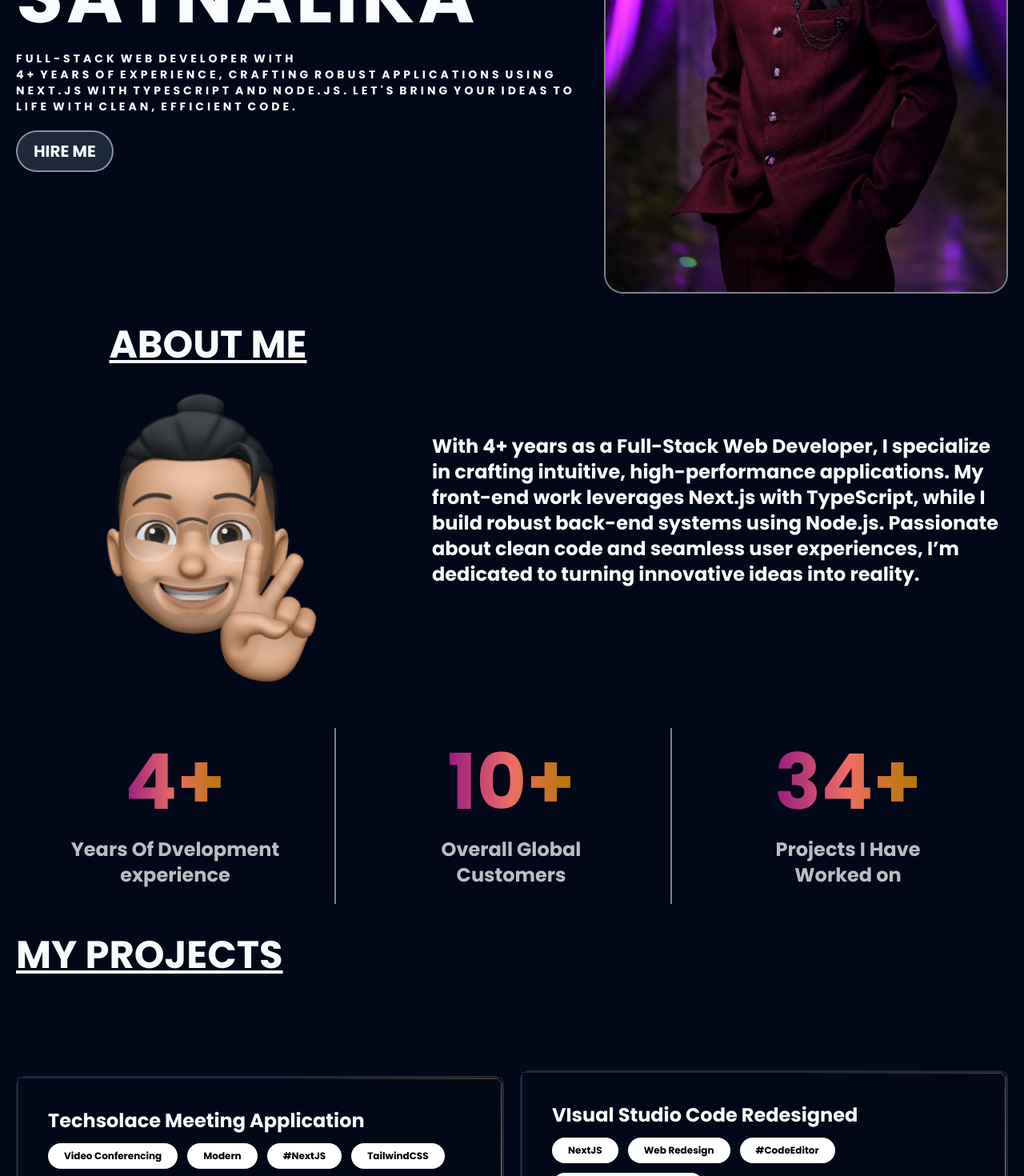
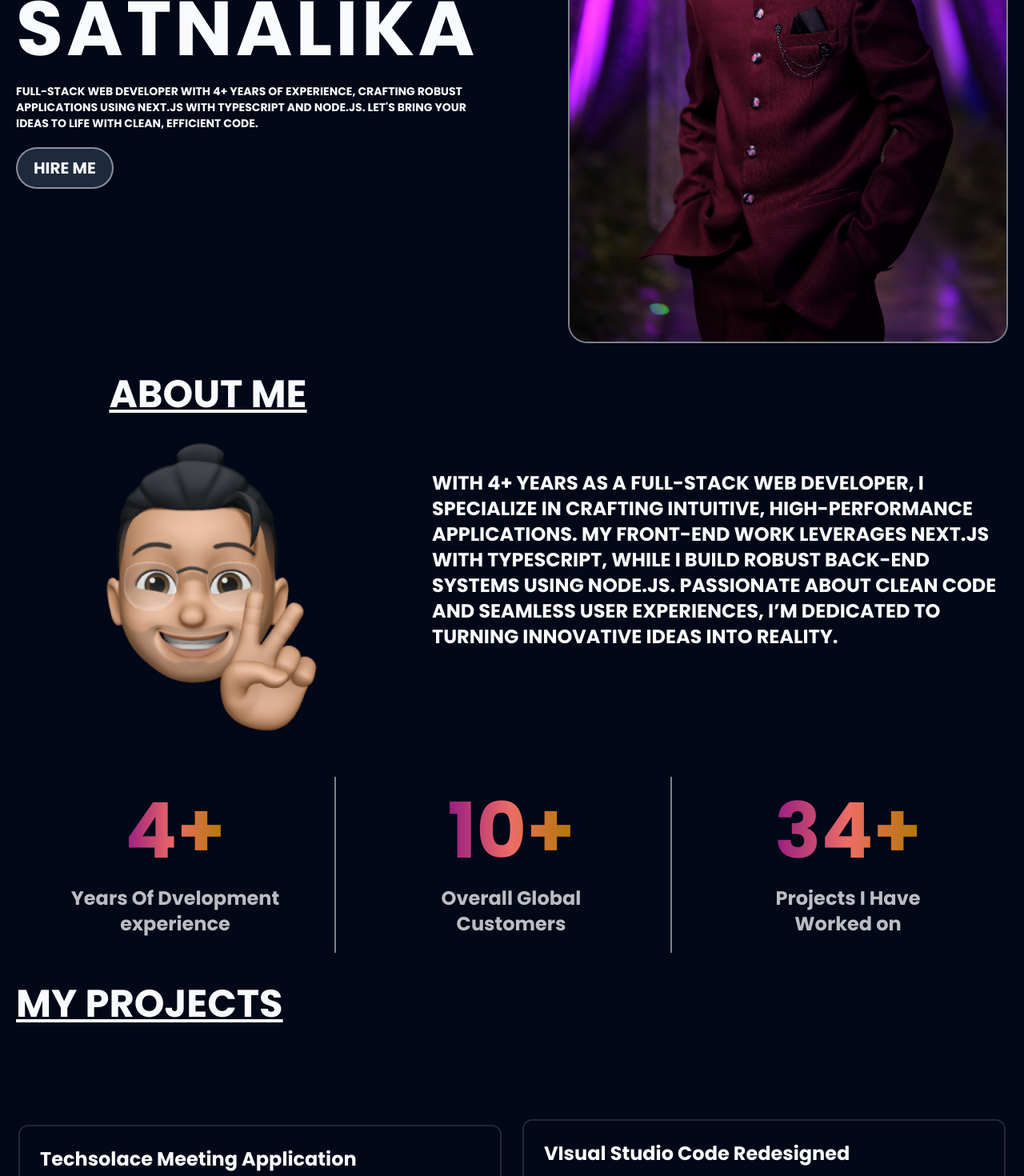
Before and after one commit to samrocker/samridh-satnalika-portfolio, a Next.js app: page / in a window 1280 px wide. Shown: the part 440-1910 px from the top of the page at 80% size. Built offline with nearby package versions, Linux system fonts and the light colour scheme.

Commit message:
animation error fixed

```diff
--- a/src/components/LandingPage/AboutSection.tsx
+++ b/src/components/LandingPage/AboutSection.tsx
@@ -19,7 +19,7 @@ const AboutSection = () => {
             />
           </div>
           <div className="flex-[1] lg:flex-[1.5] w-full flex-center flex-col">
-            <p className="text-lg lg:text-2xl text-primary font-bold">
+            <p className="text-lg lg:text-2xl text-primary font-bold uppercase max-w-[1000px]">
               With 4+ years as a Full-Stack Web Developer, I specialize in
               crafting intuitive, high-performance applications. My front-end
               work leverages Next.js with TypeScript, while I build robust
--- a/src/components/LandingPage/HeroSection.tsx
+++ b/src/components/LandingPage/HeroSection.tsx
@@ -23,10 +23,12 @@ const HeroSection = () => {
               />
             </div>
             <div className="flex flex-col items-start justify-center">
-              <GradualSpacing className="text-sm text-primary font-extrabold uppercase" text="Full-Stack Web Developer with" />
-              <GradualSpacing className="text-sm text-primary font-extrabold uppercase" text="4+ years of experience, crafting robust applications using" />
-              <GradualSpacing className="text-sm text-primary font-extrabold uppercase" text="Next.js with TypeScript and Node.js. Let's bring your ideas to" />
-              <GradualSpacing className="text-sm text-primary font-extrabold uppercase" text="life with clean, efficient code." />
+              <p className="text-sm text-primary font-extrabold uppercase max-w-[565px]">
+                Full-Stack Web Developer with
+                4+ years of experience, crafting robust applications using
+                Next.js with TypeScript and Node.js. Let's bring your ideas to
+                life with clean, efficient code.
+              </p>
             </div>
             <div className="flex gap-5">
               <Button className="py-6 px-5 text-xl font-bold text-primary bg-secondary rounded-full border-2 border-primary/50 hover:text-secondary uppercase">
--- a/src/components/reuseable/ProjectCard.tsx
+++ b/src/components/reuseable/ProjectCard.tsx
@@ -18,10 +18,6 @@ const ProjectCard = ({
 }: projectCardTypes) => {
   return (
     <CardContainer className={cn("inter-var border-2 rounded-xl duration-300 hover:shadow-lg shadow-white/50 relative", className)}>
-    <ShineBorder
-    className="relative flex  w-full flex-col items-center justify-center overflow-hidden rounded-lg border bg-background md:shadow-xl"
-    color={["#981C82", "#ED6D65", "#B07900"]}
-  >
       <CardBody className="bg-card relative group/card dark:hover:shadow-2xl dark:hover:shadow-emerald-500/[0.1] dark:bg-black dark:border-white/[0.2] border-black/[0.1] w-full max-w-[600px] h-auto rounded-xl p-6 border">
         <CardItem
           translateZ="50"
@@ -38,7 +34,7 @@ const ProjectCard = ({
           {tags.split(",").map((tag, index) => (
             <span
               key={index}
-              className="py-2 px-5 bg-white text-xs font-bold rounded-full"
+              className="py-2 px-5 bg-white text-xs font-bold rounded-full text-primary"
             >
               {tag.trim()}
             </span>
@@ -75,7 +71,6 @@ const ProjectCard = ({
           </CardItem>
         </div>
       </CardBody>
-    </ShineBorder>
     </CardContainer>
   );
 };
```
Also changed, not shown: public/icons/backend-languages-icon/mongodb.png.
